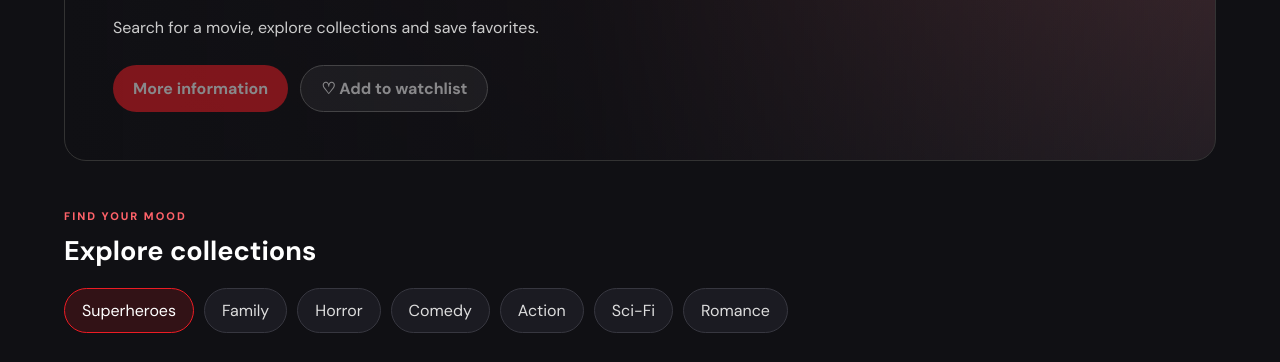
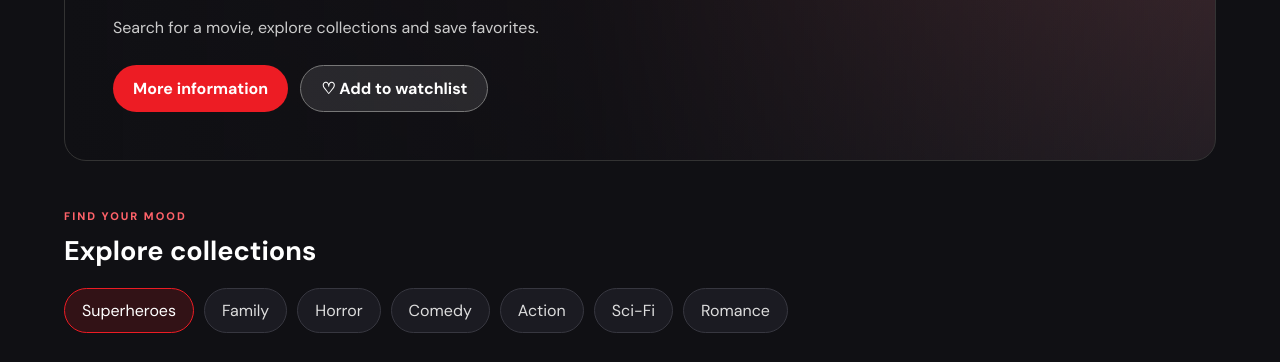
Before and after one commit to Estazixx/MoviesRec, a plain HTML site: page index.html in a window 1280 px wide. Shown: the part 438-800 px from the top of the page. Drawn offline with Linux system fonts and the light colour scheme; no server answers.

```diff
--- a/index.html
+++ b/index.html
@@ -4,6 +4,7 @@
 <head>
     <meta charset="UTF-8">
     <meta name="viewport" content="width=device-width, initial-scale=1.0">
+    <link rel="icon" type="image/png" href="Favicon.png" />
     <title>MovieREC</title>
     <link rel="stylesheet" href="style.css">
     <script src="script.js" defer></script>
@@ -51,11 +52,11 @@
             </p>
 
             <div class="hero-actions">
-                <button class="button button-primary" id="heroDetails" disabled>
+                <button class="button button-primary" id="heroDetails" enabled>
                     More information
                 </button>
 
-                <button class="button button-ghost" id="heroSave" disabled>
+                <button class="button button-ghost" id="heroSave" enabled>
                     ♡ Add to watchlist
                 </button>
             </div>
@@ -136,7 +137,7 @@
 <!-- MOVIE DETAILS POPUP -->
 
 <dialog class="details-dialog" id="detailsDialog">
-    <button class="dialog-close" id="dialogClose">×</button>
+    <button class="dialog-close" id="dialogClose">x</button>
     <div id="detailsContent"></div>
 </dialog>
 
```
